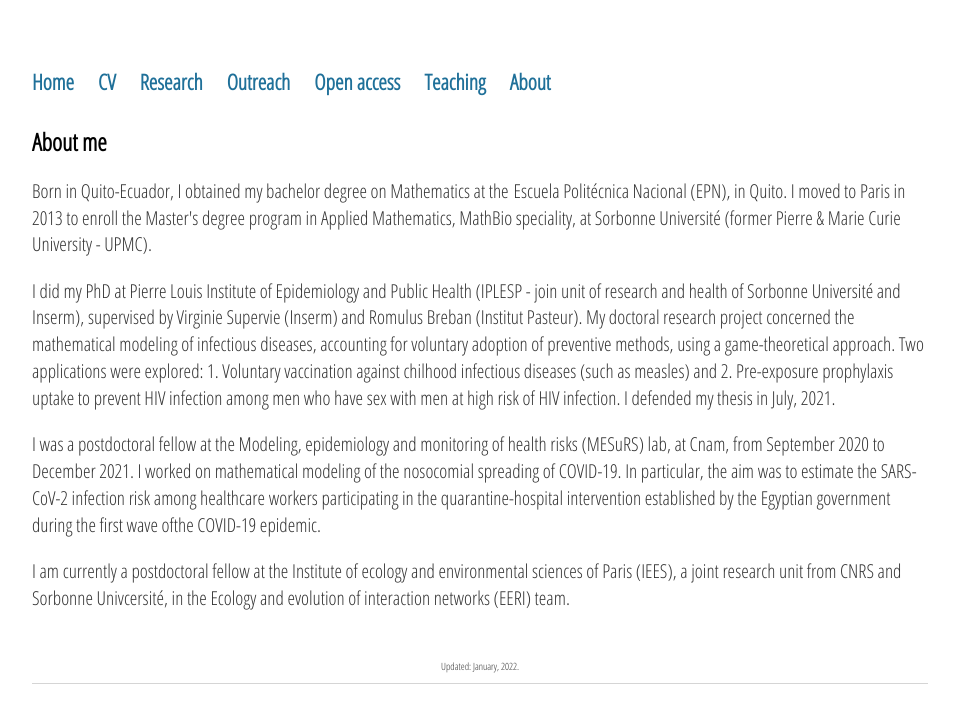
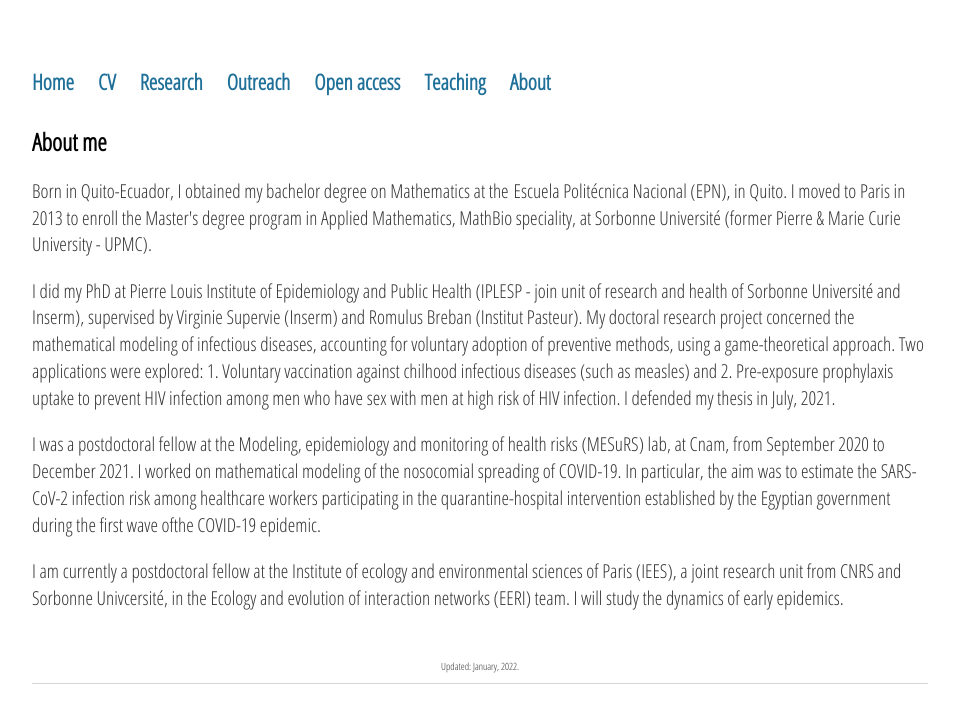
Before and after one commit to sjijon/sjijon.github.io, a Jekyll site: the page built from about.html, in a window 1280 px wide. Shown: the top 723 px of the page, without its empty margins (160-1114 px from the left). Built offline with Jekyll 4.4.1, drawn with Linux system fonts in a browser that asks for light colours; nearby versions of some CDN libraries.

Commit message:
Update About

```diff
--- a/about.html
+++ b/about.html
@@ -34,6 +34,7 @@ the Egyptian government during the first wave ofthe COVID-19 epidemic.
 I am currently a postdoctoral fellow at the Institute of ecology and environmental
 sciences of Paris (IEES), a joint research unit from CNRS and Sorbonne Univcersité,
 in the Ecology and evolution of interaction networks (EERI) team.
+I will study the dynamics of early epidemics.
 </p>
 <br>
 <p style="font-size:10px;text-align:center;">
```
